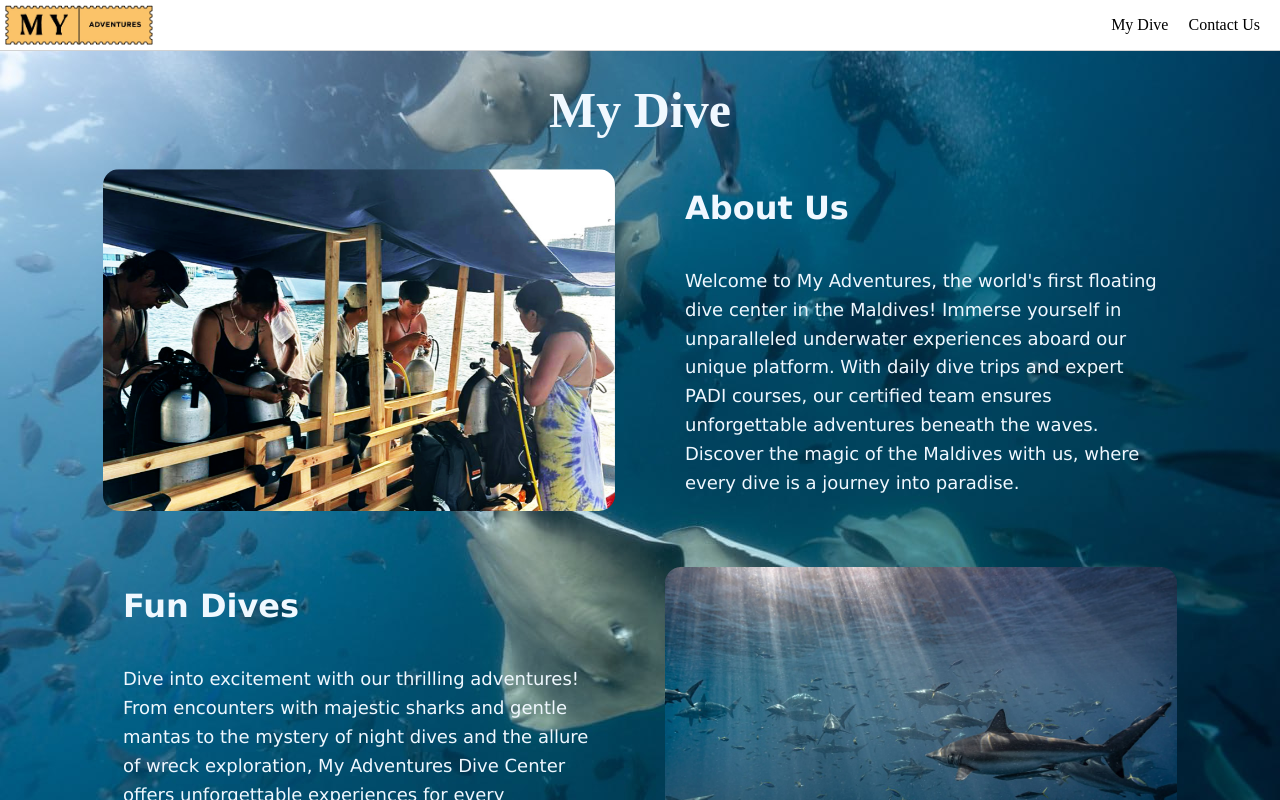
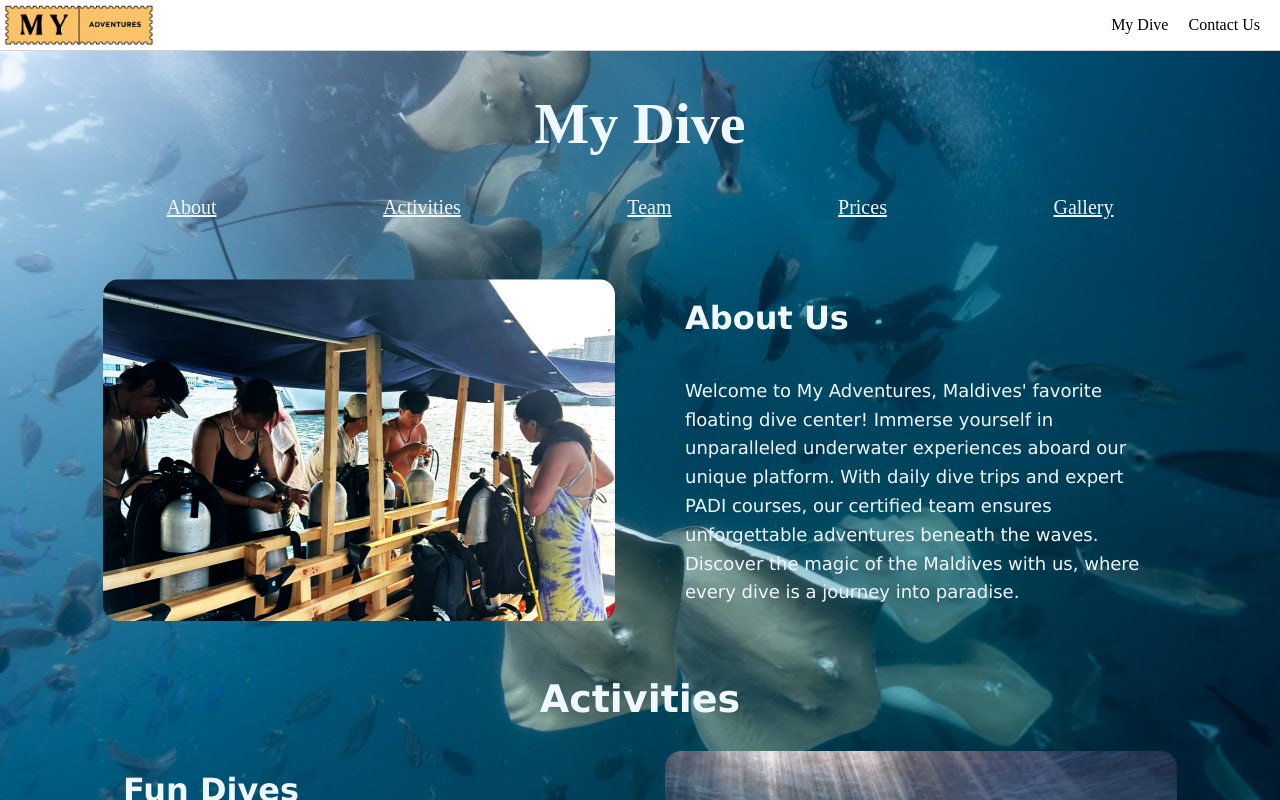
Before and after one commit to rymanso/my-adventures, a React (Create React App) app: page /my-dive in a window 1280 px wide. Built offline with nearby package versions, Linux system fonts and the light colour scheme; a web font is replaced by a local one.

Commit message:
hash links

```diff
--- a/package.json
+++ b/package.json
@@ -13,6 +13,7 @@
     "react-hook-form": "^7.50.1",
     "react-icons": "^5.0.1",
     "react-router-dom": "^6.22.1",
+    "react-router-hash-link": "^2.4.3",
     "react-scripts": "5.0.1",
     "web-vitals": "^2.1.4"
   },
--- a/src/components/GridPage/GridPage.jsx
+++ b/src/components/GridPage/GridPage.jsx
@@ -1,14 +1,10 @@
-import { Header } from "../Header/Header";
 import styles from "./GridPage.module.css";
-export const GridPage = ({ title, children }) => {
+export const GridPage = ({ title, children, id }) => {
   return (
-    <>
-      <Header />
-      <div className={styles.container}>
-        <div className={styles.title}>{title}</div>
-        <div className={styles.grid}>{children}</div>
-      </div>
-    </>
+    <div className={styles.container} id={id}>
+      <div className={styles.title}>{title}</div>
+      <div className={styles.grid}>{children}</div>
+    </div>
   );
 };
 
--- a/src/components/GridPage/GridPage.module.css
+++ b/src/components/GridPage/GridPage.module.css
@@ -8,8 +8,9 @@
 
 .title {
   padding: 30px;
-  font-size: 50px;
+  font-size: 38px;
   font-weight: bold;
+  font-family: Verdana, Geneva, Tahoma, sans-serif;
 }
 
 .grid {
--- a/src/pages/MyDive/MyDive.jsx
+++ b/src/pages/MyDive/MyDive.jsx
@@ -8,24 +8,62 @@ import fishing from "./fishing.webp";
 import fishingMorning from "./fishingmorning.jpeg";
 import moocho from "./moocho.jpeg";
 import sajee from "./sajee.jpeg";
-
 import styles from "./MyDive.module.css";
 
+import { useEffect } from "react";
+import { Header } from "../../components/Header/Header";
 import { GridPage, GridTextBox } from "../../components/GridPage/GridPage";
 
+import { HashLink } from "react-router-hash-link";
+
 export const MyDive = () => {
+  useEffect(() => {
+    const script = document.createElement("script");
+
+    script.src = "https://use.typekit.net/foobar.js";
+    script.async = true;
+
+    document.body.appendChild(script);
+
+    return () => {
+      document.body.removeChild(script);
+    };
+  }, []);
+
   return (
-    <div className={styles.container}>
-      <GridPage title="My Dive">
+    <div className={styles.container} id="top">
+      <Header />
+      <h1 className={styles.pageTitle}>My Dive</h1>
+      <div className={styles.navigation}>
+        <HashLink smooth to="#about">
+          About
+        </HashLink>
+        <HashLink smooth to="#activities">
+          Activities
+        </HashLink>
+        <HashLink smooth to="#team">
+          Team
+        </HashLink>
+        <HashLink smooth to="#prices">
+          Prices
+        </HashLink>
+        <HashLink smooth to="#gallery">
+          Gallery
+        </HashLink>
+      </div>
+
+      <GridPage id="about">
         <img src={tanks} alt="Divers with tanks" />
         <GridTextBox title="About Us">
-          Welcome to My Adventures, the world's first floating dive center in
-          the Maldives! Immerse yourself in unparalleled underwater experiences
-          aboard our unique platform. With daily dive trips and expert PADI
-          courses, our certified team ensures unforgettable adventures beneath
-          the waves. Discover the magic of the Maldives with us, where every
-          dive is a journey into paradise.
+          Welcome to My Adventures, Maldives' favorite floating dive center!
+          Immerse yourself in unparalleled underwater experiences aboard our
+          unique platform. With daily dive trips and expert PADI courses, our
+          certified team ensures unforgettable adventures beneath the waves.
+          Discover the magic of the Maldives with us, where every dive is a
+          journey into paradise.
         </GridTextBox>
+      </GridPage>
+      <GridPage title="Activities" id="activities">
         <GridTextBox title="Fun Dives">
           Dive into excitement with our thrilling adventures! From encounters
           with majestic sharks and gentle mantas to the mystery of night dives
@@ -74,6 +112,8 @@ export const MyDive = () => {
         </GridTextBox>
         <img src={bbq} alt="BBQ" />
         <img src={moocho} alt="Man diver" />
+      </GridPage>
+      <GridPage title="Team" id="team">
         <GridTextBox title="Hi, I am Moocho">
           "Yo-ho! I'm Moocho, a captain and diver for two decades, exploring the
           Maldives' depths year-round. From coral to currents, I navigate
@@ -90,6 +130,8 @@ export const MyDive = () => {
           together!"
         </GridTextBox>
         <img src={sajee} alt="Man with long hair" />
+      </GridPage>
+      <GridPage title="Prices" id="prices">
         <GridTextBox title="Fun Dive Price">
           <ul className={styles.priceList}>
             <li>
--- a/src/pages/MyDive/MyDive.module.css
+++ b/src/pages/MyDive/MyDive.module.css
@@ -7,6 +7,12 @@
   position: relative;
   background-image: url("mantas.jpeg");
   background-size: cover;
+}
+
+.pageTitle {
+  font-size: 58px;
+  font-weight: bold;
+  text-align: center;
 }
 
 .container * {
@@ -24,3 +30,9 @@
   align-items: center;
   gap: 10px;
 }
+
+.navigation {
+  display: flex;
+  justify-content: space-evenly;
+  font-size: 20px;
+}
```
Also changed, not shown: 1 other file (tests, documents, lock files or other folders).
